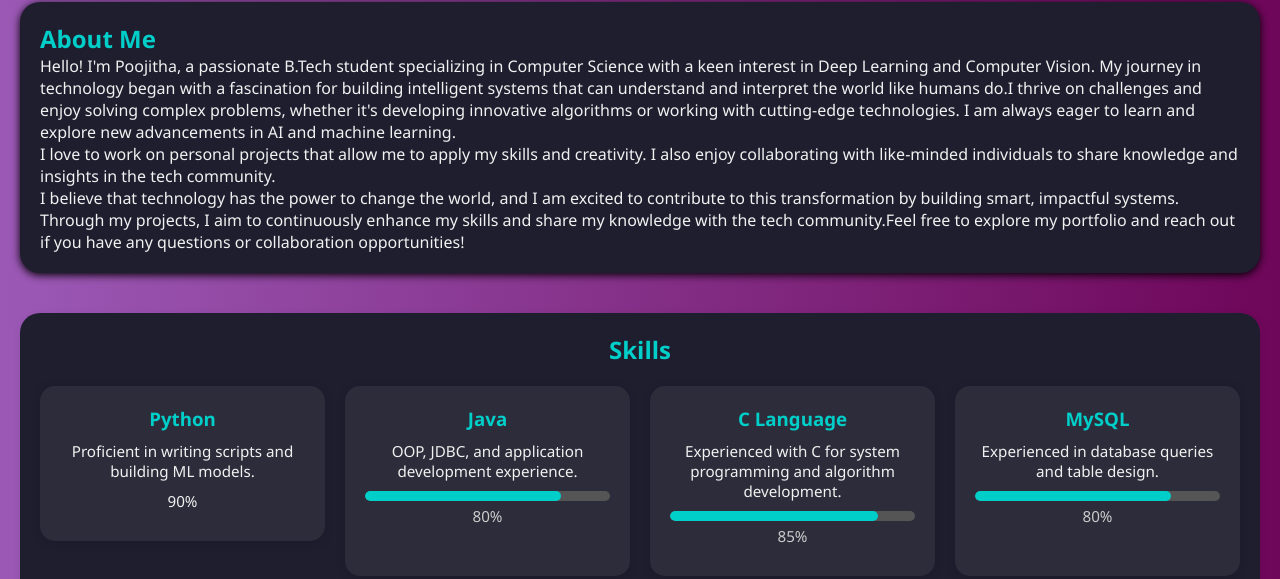
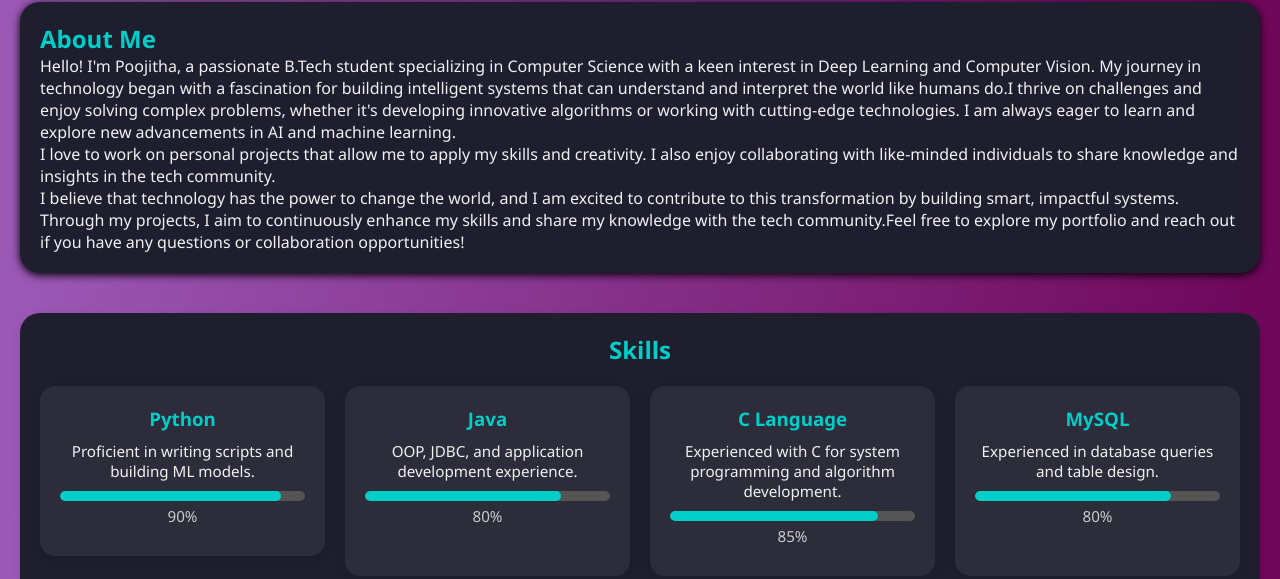
Before and after one commit to poojitha653/portfolio, a plain HTML site: page index.html in a window 1280 px wide. Shown: the part 245-824 px from the top of the page. Drawn offline with Linux system fonts and the light colour scheme.

Commit message:
Refactor Python skill card with percentage display
Updated the skill card for Python to include a percentage display and changed the class for the progress bar.

```diff
--- a/index.html
+++ b/index.html
@@ -36,16 +36,12 @@
     <h2>Skills</h2>
     <div class="skills-grid">
       <a href="python-certificates.html" class="skill-link">
-      <div class="skill-card">
-          <h3>Python</h3>
-          <p>Proficient in writing scripts and building ML models.</p>
-
-          <div class="progress">
-              <div class="progress-bar" style="width:90%"></div>
+          <div class="skill-card">
+              <h3>Python</h3>
+              <p>Proficient in writing scripts and building ML models.</p>
+              <div class="skill-bar"><div class="bar" style="width: 90%"></div></div>
+              <p class="percent">90%</p>
           </div>
-
-          <p>90%</p>
-      </div>
       </a>
 
       <div class="skill-card">
```
